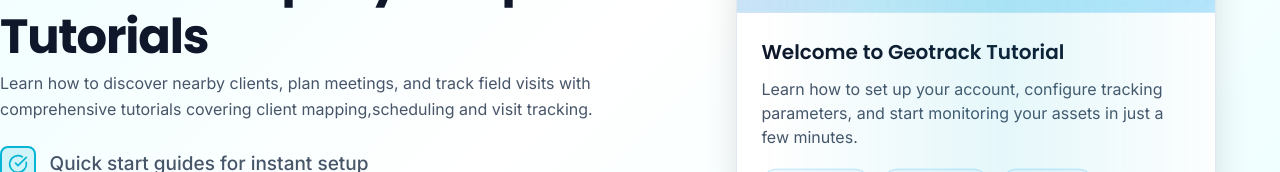
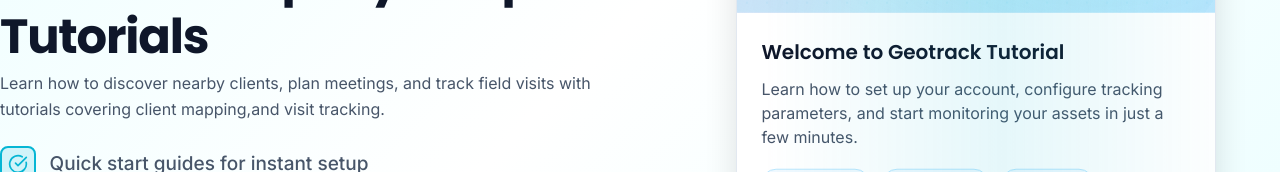
Before and after one commit to sampada-shukla/Geo-track, a React (Vite) app in the folder Geo-track-Home/: page /tutorials in a window 1280 px wide. Shown: the part 300-472 px from the top of the page. Built offline with nearby package versions, Linux system fonts and the light colour scheme.

Commit message:
Update TutorialPage.tsx

```diff
--- a/Geo-track-Home/src/components/TutorialPage.tsx
+++ b/Geo-track-Home/src/components/TutorialPage.tsx
@@ -1566,7 +1566,7 @@
                     lineHeight: isMobile ? '22px' : '26px',
                   }}
                 >
-               Learn how to discover nearby clients, plan meetings, and track field visits with comprehensive tutorials covering client mapping,scheduling and visit tracking.
+               Learn how to discover nearby clients, plan meetings, and track field visits with tutorials covering client mapping,and visit tracking.
                 </motion.p>
 
                 <div style={{ display: 'flex', flexDirection: 'column', gap: '0.85rem' }}>
```
